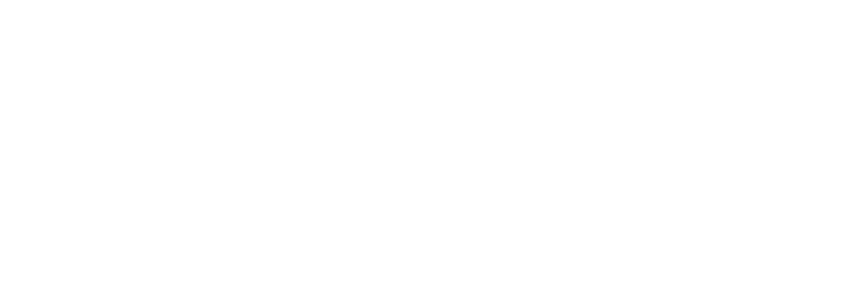
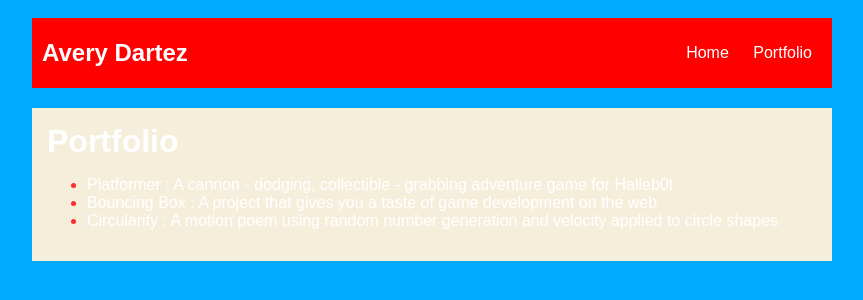
Before and after one commit to AVERYDARTEZ2219870/AVERYDARTEZ2219870.github.io, a plain HTML site: page portfolio.html in a window 1280 px wide. Shown: the whole page, without its empty margins (208-1071 px from the left). Drawn offline with Linux system fonts and the light colour scheme.

Commit message:
portfolio

```diff
--- a/index.html
+++ b/index.html
@@ -2,7 +2,7 @@
 <html>
   <head>
     <title>Avery's Amazing Website/Avery's game and info Website</title>
- <link rel="sylesheet" href="style.css">
+ <link rel="stylesheet" href="style.css">
   </head>
 
   <body>
--- a/portfolio.html
+++ b/portfolio.html
@@ -0,0 +1,32 @@
+<!DOCTYPE HTML>
+<html>
+    <head> <title>"Avery's Computer Science website"</title>
+      <link rel="stylesheet" href="style.css">
+    </head>
+
+    <body>
+      <div id="all-contents">
+        <nav>
+          <h1>Avery Dartez</h1>
+            <ul id="nav-ul">
+              <li class="nav-li">
+               <a class="nav-a" href="index.html">Home</a>
+              </li>
+              <li class="nav-li">
+               <a class="nav-a" href="portfolio.html">Portfolio</a>
+              </li>
+            </ul>
+        </nav>
+        <main>
+          <div class="content">
+            <h1>Portfolio</h1>
+            <ul id="portfolio">
+              <li><a href="projects/platformer/">Platformer : A cannon - dodging, collectible - grabbing adventure game for Halleb0t</a></li>
+              <li><a href="projects/bouncing-box/">Bouncing Box : A project that gives you a taste of game development on the web </a></li>
+              <li><a href="projects/circularity/">Circularity : A motion poem using random number generation and velocity applied to circle shapes</a></li>
+            </ul>
+          </div>
+        </main>
+      </div>
+    </body>
+</html>
```
Also changed, not shown: style.css (line endings or trailing spaces).
